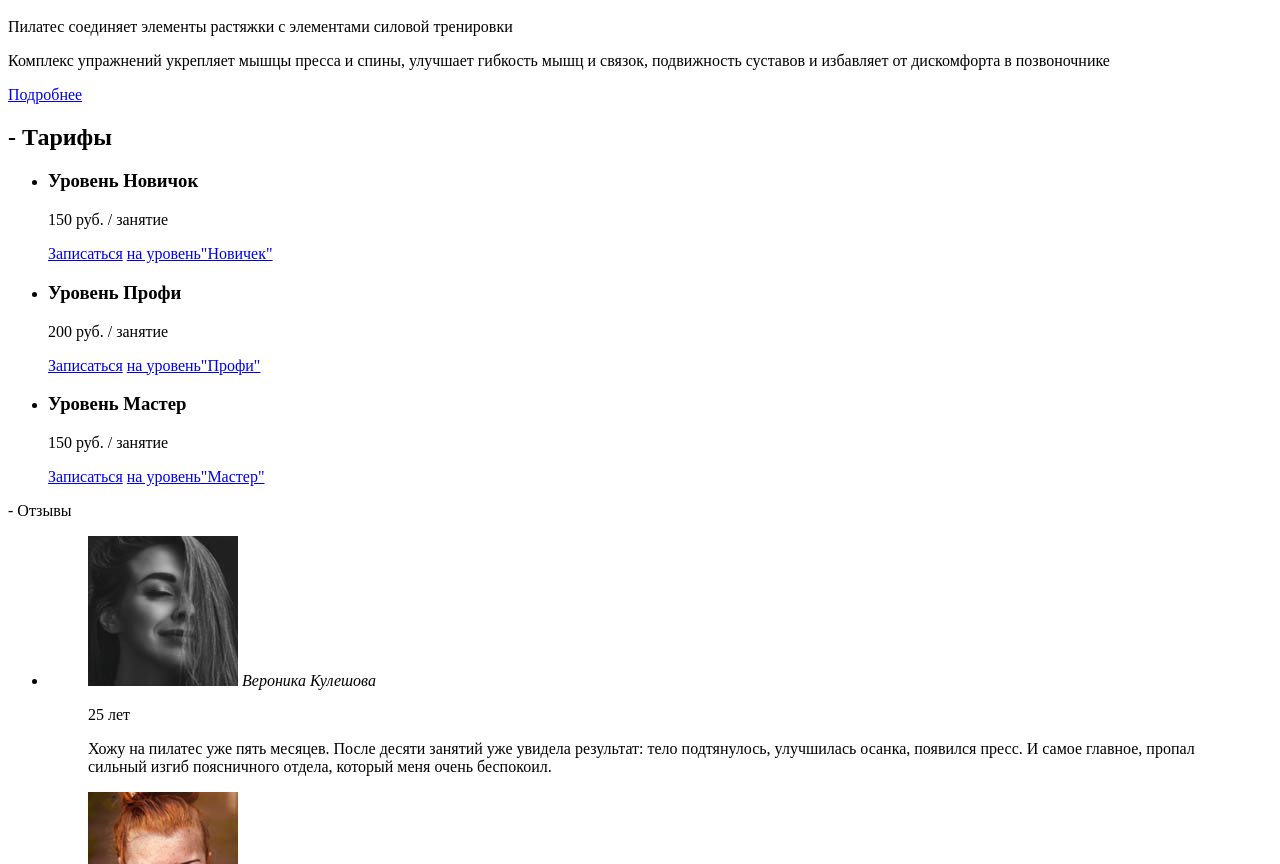
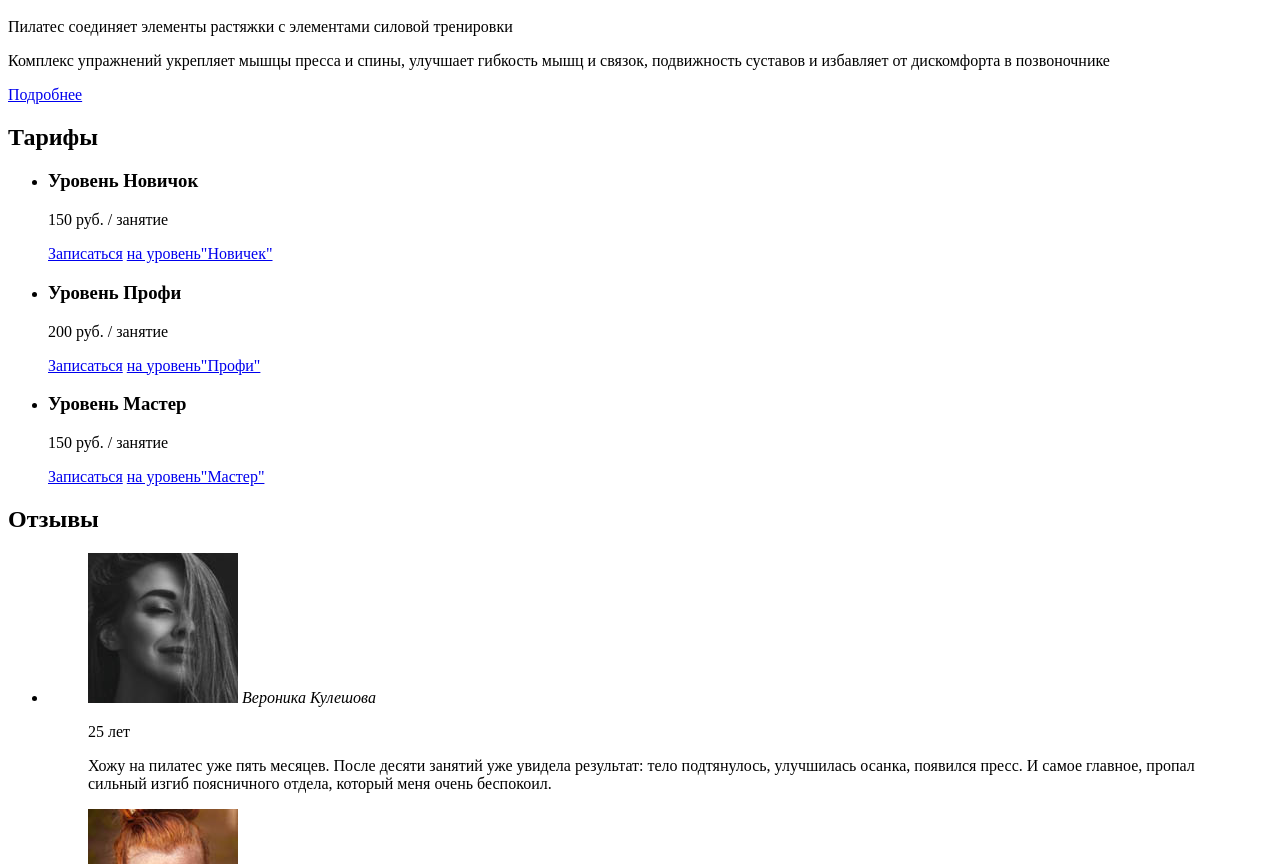
Before and after one commit to Kravcev/pilates-studio, a plain HTML site: page index.html in a window 1280 px wide. Shown: the part 1822-2686 px from the top of the page. Drawn offline with Linux system fonts and the light colour scheme.

Commit message:
Последние правки

```diff
--- a/index.html
+++ b/index.html
@@ -25,7 +25,7 @@
     </header>
 
     <main class="page-main">
-        <h1>СТУДИЯ ПИЛАТЕСА</h1>
+        <h1>Студия пилатеса</h1>
         <section>
             <h2 class="visuale-heiden">Поразительные результаты уже после нескольких занятий (текст для скрытого
                 заголовка промо-блока)</h2>
@@ -44,7 +44,7 @@
             </a>
         </section>
         <section class="price">
-            <h2>- Тарифы</h2>
+            <h2>Тарифы</h2>
             <ul>
                 <li>
                     <h3>Уровень Новичок</h3>
@@ -67,7 +67,7 @@
             </ul>
         </section>
         <section class="comment">
-            <p>- Отзывы</p>
+            <h2>Отзывы</h2>
             <ul>
                 <li>
                     <blockquote>
```
